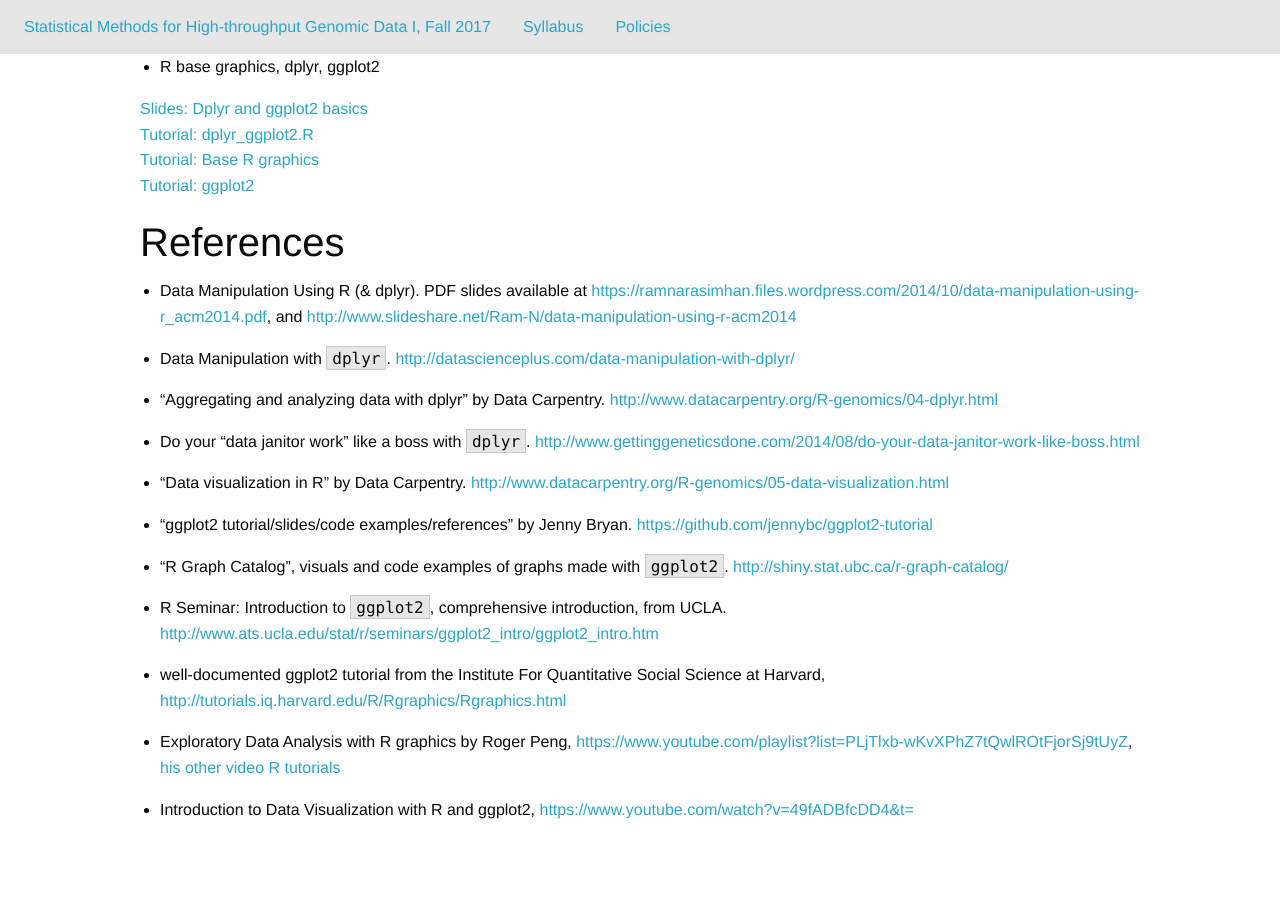
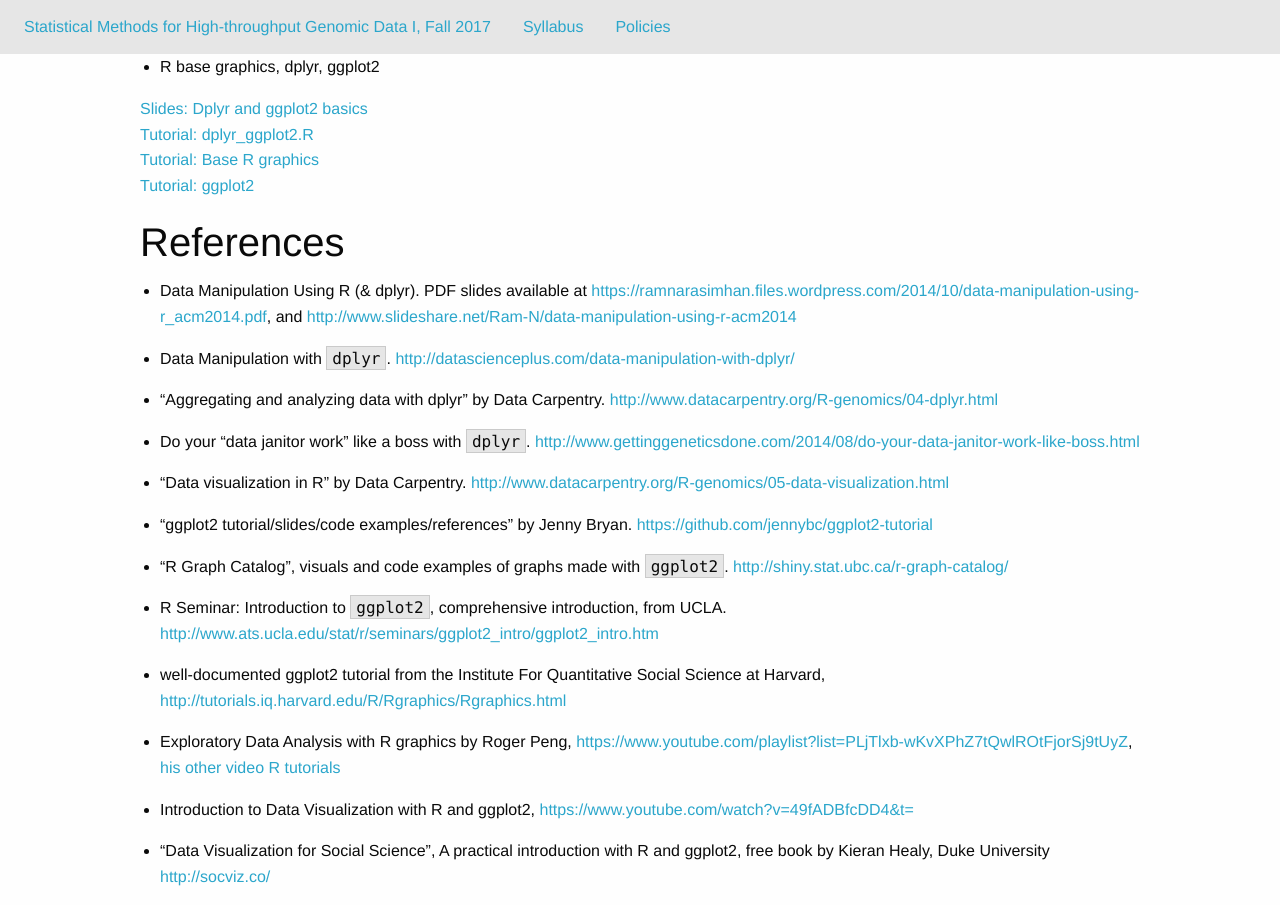
Before and after one commit to mdozmorov/BIOS567.2017, a Jekyll site: the page built from _posts/classplans/0003-01-03-01b_Graphics_dplyr.md, in a window 1280 px wide. Built offline with Jekyll 4.4.1, drawn with Linux system fonts in a browser that asks for light colours; our own code applies the rules of GitHub Pages for plain Markdown files.

Commit message:
Add socviz ggplot2 book

```diff
--- a/_posts/classplans/0003-01-03-01b_Graphics_dplyr.md
+++ b/_posts/classplans/0003-01-03-01b_Graphics_dplyr.md
@@ -38,3 +38,5 @@ visible: 1
 - Exploratory Data Analysis with R graphics by Roger Peng, [https://www.youtube.com/playlist?list=PLjTlxb-wKvXPhZ7tQwlROtFjorSj9tUyZ](https://www.youtube.com/playlist?list=PLjTlxb-wKvXPhZ7tQwlROtFjorSj9tUyZ), [his other video R tutorials](https://www.youtube.com/user/rdpeng/playlists)
 
 - Introduction to Data Visualization with R and ggplot2, [https://www.youtube.com/watch?v=49fADBfcDD4&t=](https://www.youtube.com/watch?v=49fADBfcDD4&t=)
+
+- "Data Visualization for Social Science", A practical introduction with R and ggplot2, free book by Kieran Healy, Duke University [http://socviz.co/](http://socviz.co/)
```
